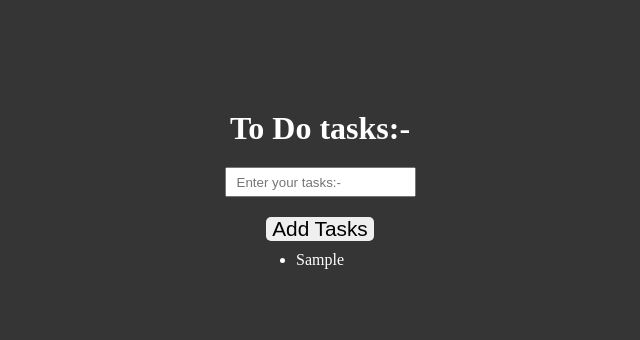
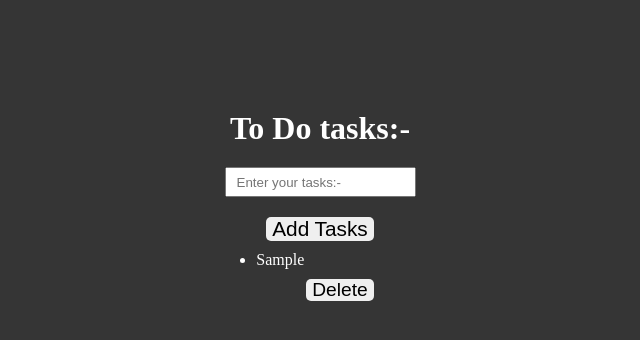
Before and after one commit to abhikam1232/JavaScript-MiniProject-, a plain HTML site: page ToDoLists/index.html in a window 1280 px wide. Both pictures are taken after typing "Sample" into the empty fields and a click on the button "Add Tasks". Shown: the whole page, without its empty margins (320-960 px from the left). Drawn offline with Linux system fonts and the light colour scheme.

Commit message:
del button implementing

```diff
--- a/ToDoLists/app.js
+++ b/ToDoLists/app.js
@@ -6,6 +6,16 @@ btn.addEventListener("click", function() {
     let item = document.createElement("li");
     item.innerText = input.value;
     ul.appendChild(item);
-    console.info(input.value);
     input.value = "";
+
+
+    // This part is for creating a del button..
+    let delBtn = document.createElement("button");
+    delBtn.innerText = "Delete";
+    ul.appendChild(delBtn);
+    delBtn.style.marginLeft = "50px";
+    delBtn.style.fontSize = "1.2em";
+
+    delBtn.classList.add("del");
+
 });
--- a/ToDoLists/style.css
+++ b/ToDoLists/style.css
@@ -36,3 +36,8 @@ button{
     border-radius: 5px;
     border: none;
 }
+
+.del {
+    display: flex;
+    flex-direction: column;
+}
```
